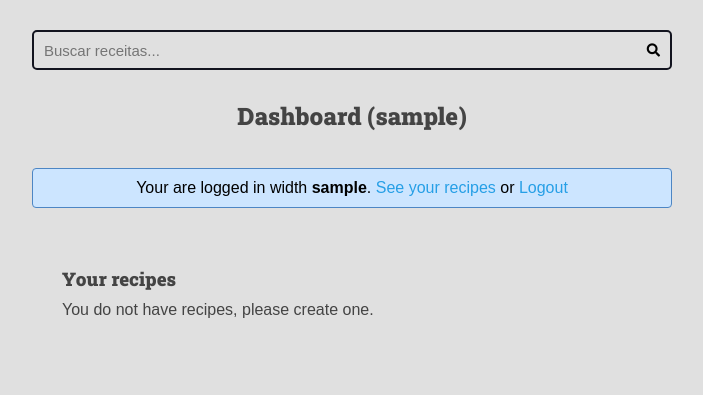
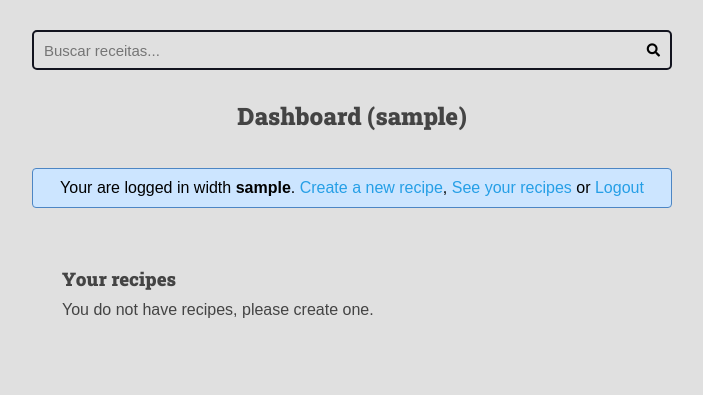
Before and after one commit to PabloSanttana/Django-Recipe-Website, a Django app: page /authors/dashboard/ in a window 1280 px wide. Shown: the part 113-508 px from the top of the page, without its empty margins (288-991 px from the left). Run offline with Django 4.2, Linux system fonts and the light colour scheme; the visitor is signed in with stand-in values (Sample User, id 1); data comes from the database, SQL or seed files in the repository; data that the repository does not hold is empty.

Commit message:
delete recipe

```diff
--- a/authors/templates/authors/pages/dashboard.html
+++ b/authors/templates/authors/pages/dashboard.html
@@ -1,4 +1,6 @@
+
 {% extends 'global/base.html'%}
+{% load static %}
 {% block title %}
     {{title}} | User
 {% endblock %}
@@ -15,8 +17,12 @@
             <h3>Your recipes</h3>
             <ul>
                 {% for recipe in recipes %}
-                    <li>
-                        <a href="{% url 'authors:dashboard_recipe_edit' recipe.id %}">{{recipe.title}}</a>
+                    <li class="d-flex items-center">
+                        <a href="{% url 'authors:dashboard_recipe_edit' recipe.id %}">{{recipe.title}}  </a>
+                        <form id="form-delete" class="form-delete ml-2 " action="{% url 'authors:dashboard_recipe_delete' recipe.id %}" method="post">
+                            {% csrf_token %}
+                            <button class="delete-button" type="submit"> ❌ </button>
+                        </form>
                     </li>
                 {% empty %}
                 <li>
@@ -29,3 +35,7 @@
     </div>
 
 {% endblock content %}
+
+{% block script_extra %}
+   <script src="{% static 'global/js/recipe_delete.js' %}"></script>
+{% endblock script_extra %}
--- a/authors/templates/authors/partials/message_login.html
+++ b/authors/templates/authors/partials/message_login.html
@@ -4,6 +4,7 @@
                 <div class="message message-info">
 
                     <p style="color:black" >Your are logged in width <strong>{{ request.user.username}}</strong>.
+                        <a href="{% url 'authors:dashboard_recipe_create' %}">Create a new recipe</a>,
                         <a href="{% url 'authors:dashboard' %}">See your recipes</a> or
                         <a aria-label="Logout" href="{% url 'authors:logout' %}">Logout</a>
                     </p>
--- a/authors/urls.py
+++ b/authors/urls.py
@@ -17,7 +17,9 @@ urlpatterns = [
 
     path('dashboard/', views.dashboard, name='dashboard'),
     path('dashboard/recipe/create/',
-         views.dashboard_recipe_view, name='dashboard_recipe_create'),
+         views.dashboard_recipe_create, name='dashboard_recipe_create'),
     path('dashboard/recipe/<int:id>/edit/',
          views.dashboard_recipe_edit, name='dashboard_recipe_edit'),
+    path('dashboard/recipe/<int:id>/delete/',
+         views.dashboard_recipe_delete, name='dashboard_recipe_delete'),
 ]
--- a/authors/views.py
+++ b/authors/views.py
@@ -145,7 +145,7 @@ def dashboard_recipe_edit(request, id):
 
 
 @login_required(login_url='authors:login', redirect_field_name='next')
-def dashboard_recipe_view(request):
+def dashboard_recipe_create(request):
     form = RecipeForm(
         request.POST or None,
         files=request.FILES or None,
@@ -158,10 +158,22 @@ def dashboard_recipe_view(request):
         recipe.is_published = False
         recipe.save()
         messages.success(request, 'Recipe create success')
-        del(request.session['recipe_form_data'])
         return redirect('authors:dashboard')
 
     return render(request, 'authors/pages/dashboard_recipe_create.html', context={
         'form': form,
         'title': 'Recipe Create',
     })
+
+
+@login_required(login_url='authors:login', redirect_field_name='next')
+def dashboard_recipe_delete(request, id):
+    if not request.POST:
+        return redirect('authors:dashboard')
+
+    recipe = get_object_or_404(
+        Recipe, pk=id, is_published=False, author=request.user)
+
+    recipe.delete()
+    messages.success(request, 'Delete with success.')
+    return redirect('authors:dashboard')
--- a/base_static/global/css/styles.css
+++ b/base_static/global/css/styles.css
@@ -79,6 +79,21 @@ h6 {
 }
 button{
     cursor: pointer;
+}
+
+.d-flex {
+    display: flex
+}
+.items-center {
+    align-items: center;
+}
+.ml-2 {
+    margin-left: 1rem
+}
+
+.delete-button{
+    border: none;
+    background: transparent;
 }
 
 .main-content-container{
--- /dev/null
+++ b/base_static/global/js/recipe_delete.js
@@ -0,0 +1,17 @@
+function delete_recipe() {
+    const forms = document.querySelectorAll('.form-delete')
+
+    for (const form of forms) {
+        if (form) {
+            form.addEventListener('submit', function (event) {
+                event.preventDefault()
+                const confirmed = confirm('Are you sure you want to delete')
+                if (confirmed) {
+                    form.submit()
+                }
+            })
+        }
+    }
+}
+
+delete_recipe()
```
Also changed, not shown: authors/forms/recipe_form.py (+18 -11 lines).
